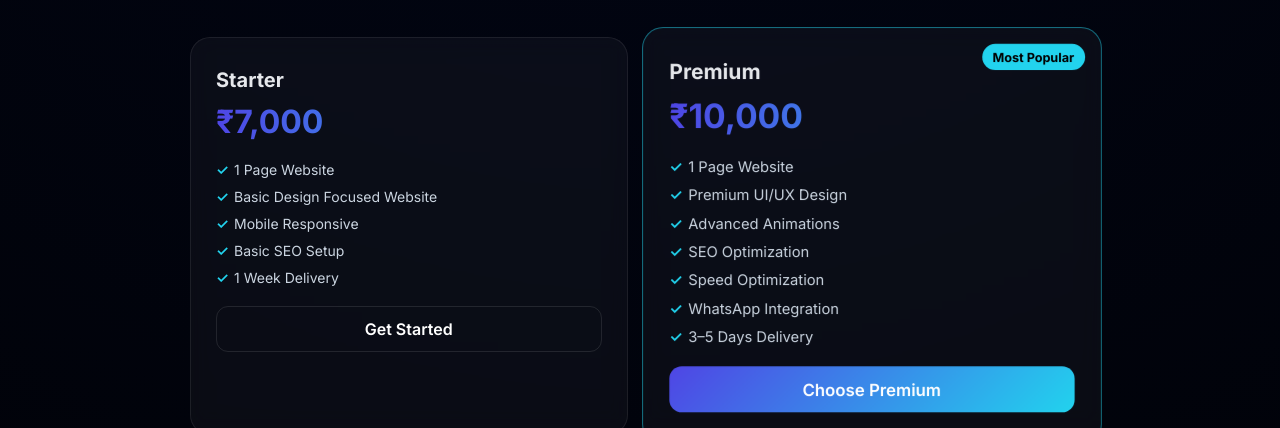
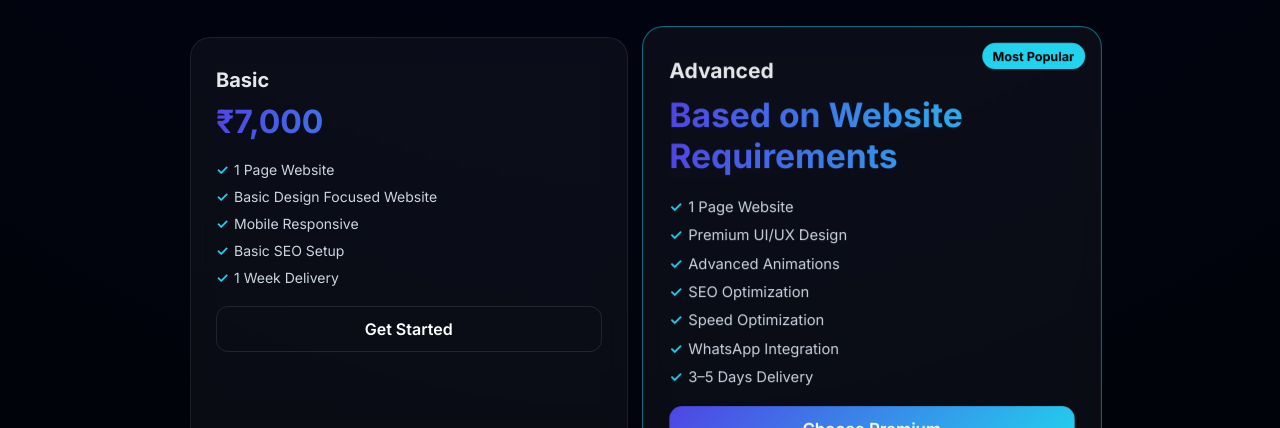
Before and after one commit to ppsinghkhush1-bit/sandhuweb, a website: page index.html in a window 1280 px wide. Shown: the part 672-1100 px from the top of the page. Drawn offline with Linux system fonts and the light colour scheme.

Commit message:
Update index.html

```diff
--- a/index.html
+++ b/index.html
@@ -421,7 +421,7 @@ We build modern, fast, SEO-optimized websites, landing pages, and business solut
   <div class="pricing-grid">
 
     <div class="price-card">
-      <h3>Starter</h3>
+      <h3>Basic</h3>
       <p class="price">₹7,000</p>
       <ul>
         <li>1 Page Website</li>
@@ -435,8 +435,8 @@ We build modern, fast, SEO-optimized websites, landing pages, and business solut
 
     <div class="price-card featured">
       <div class="badge">Most Popular</div>
-      <h3>Premium</h3>
-      <p class="price">₹10,000</p>
+      <h3>Advanced</h3>
+      <p class="price">Based on Website Requirements</p>
       <ul>
         <li>1 Page Website</li>
         <li>Premium UI/UX Design</li>
```
